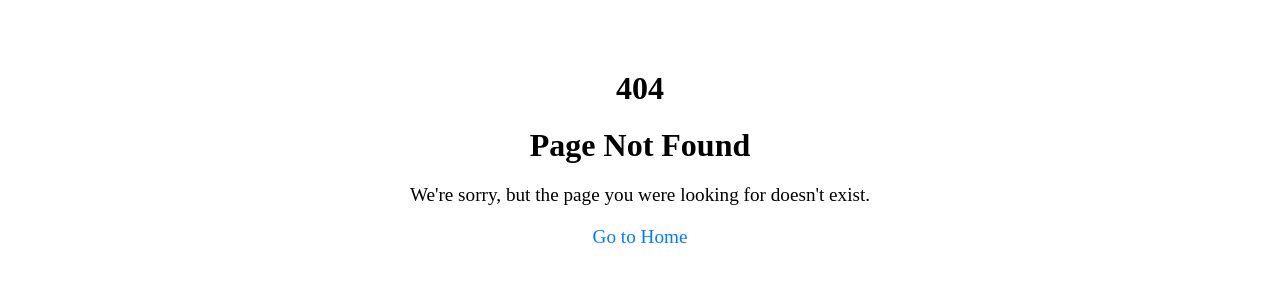
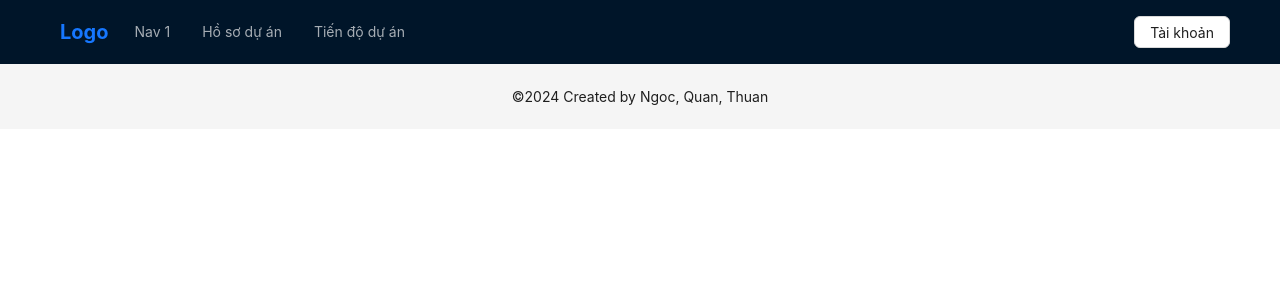
Before and after one commit to B2014778/QuanLyTienDoDuAn_Frontend, a React (Create React App) app: page /profile in a window 1280 px wide. Before the commit this address had no page. Shown: the top 300 px of the page. Built offline with nearby package versions, Linux system fonts and the light colour scheme.

Commit message:
ProfilePage

```diff
--- a/src/components/MenuComponent.js
+++ b/src/components/MenuComponent.js
@@ -13,8 +13,8 @@ const items = [
   {
     key: "2",
     label: (
-      <a href="/nav2" style={{ color: "inherit", textDecoration: "none" }}>
-        Nav 2
+      <a href="/profile" style={{ color: "inherit", textDecoration: "none" }}>
+        Hồ sơ dự án
       </a>
     ),
     children: [
--- /dev/null
+++ b/src/pages/ProfilePage/ProfilePage.js
@@ -0,0 +1,15 @@
+import React from 'react'
+import HeaderComponent from '../../components/HeaderComponent'
+import { Layout } from 'antd'
+import FooterComponent from '../../components/FooterComponent'
+
+const ProfilePage = () => {
+  return (
+    <Layout>
+      <HeaderComponent />
+      <FooterComponent />
+    </Layout>
+  )
+}
+
+export default ProfilePage
--- a/src/router/index.js
+++ b/src/router/index.js
@@ -1,5 +1,6 @@
 import HomePage from "../pages/HomePage/HomePage";
 import NotFoundPage from "../pages/NotFound/NotFoundPage";
+import ProfilePage from "../pages/ProfilePage/ProfilePage";
 import ProgressPage from "../pages/ProgressPage/ProgressPage";
 
 const routes = [
@@ -14,6 +15,11 @@ const routes = [
     page: ProgressPage,
   },
   {
+    path: "/profile",
+    name: "ProfilePage",
+    page: ProfilePage,
+  },
+  {
     path: "*",
     name: "NotFoundPage",
     page: NotFoundPage,
```
